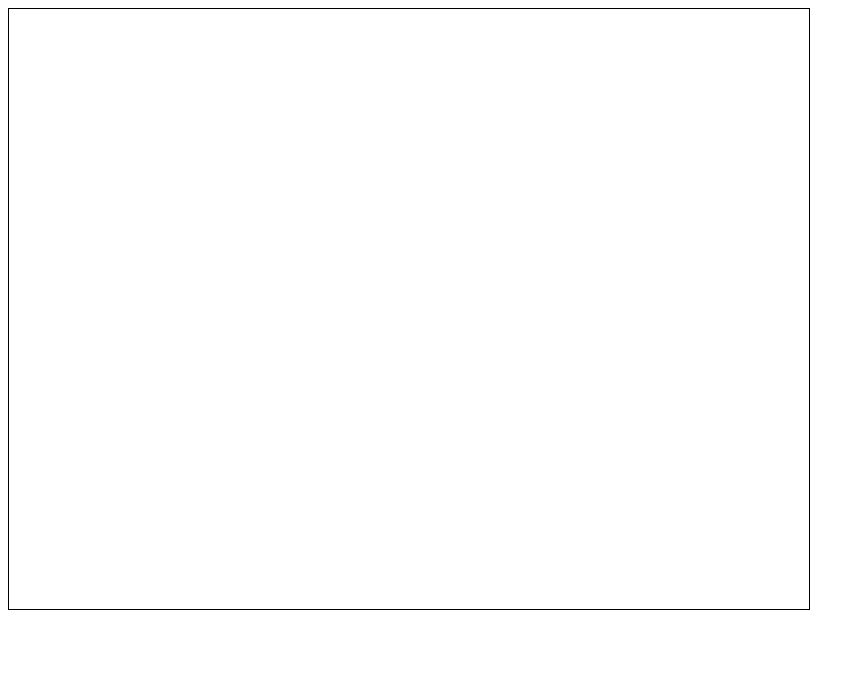
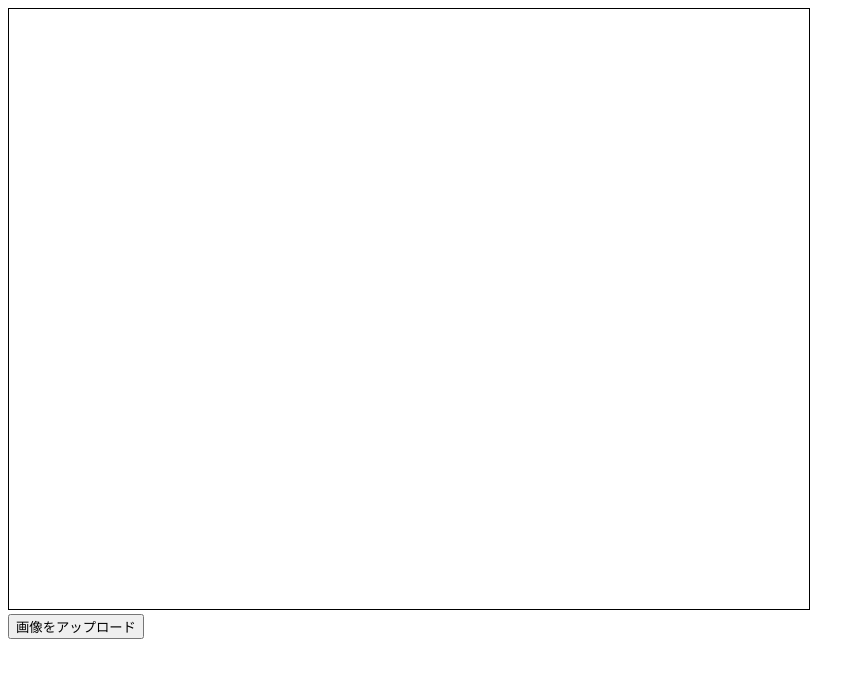
Before and after one commit to kaito3636/pictosense, a plain HTML site: page index.html in a window 1280 px wide. Shown: the whole page, without its empty margins (0-865 px from the left). Drawn offline with Linux system fonts and the light colour scheme.

Commit message:
Update index.html

```diff
--- a/index.html
+++ b/index.html
@@ -6,14 +6,8 @@
 </head>
 <body>
   <canvas id="cvs" width="800" height="600" style="border:1px solid #000;"></canvas>
-
-  <!-- ✅ JSはDOMContentLoaded後に実行 -->
-  <script>
-    document.addEventListener("DOMContentLoaded", () => {
-      const s = document.createElement("script");
-      s.src = "./draw.js?v=" + Date.now();  // キャッシュ回避
-      document.body.appendChild(s);
-    });
-  </script>
+  <br>
+  <button id="btn">画像をアップロード</button>
+  <script src="draw.js"></script>
 </body>
 </html>
```
